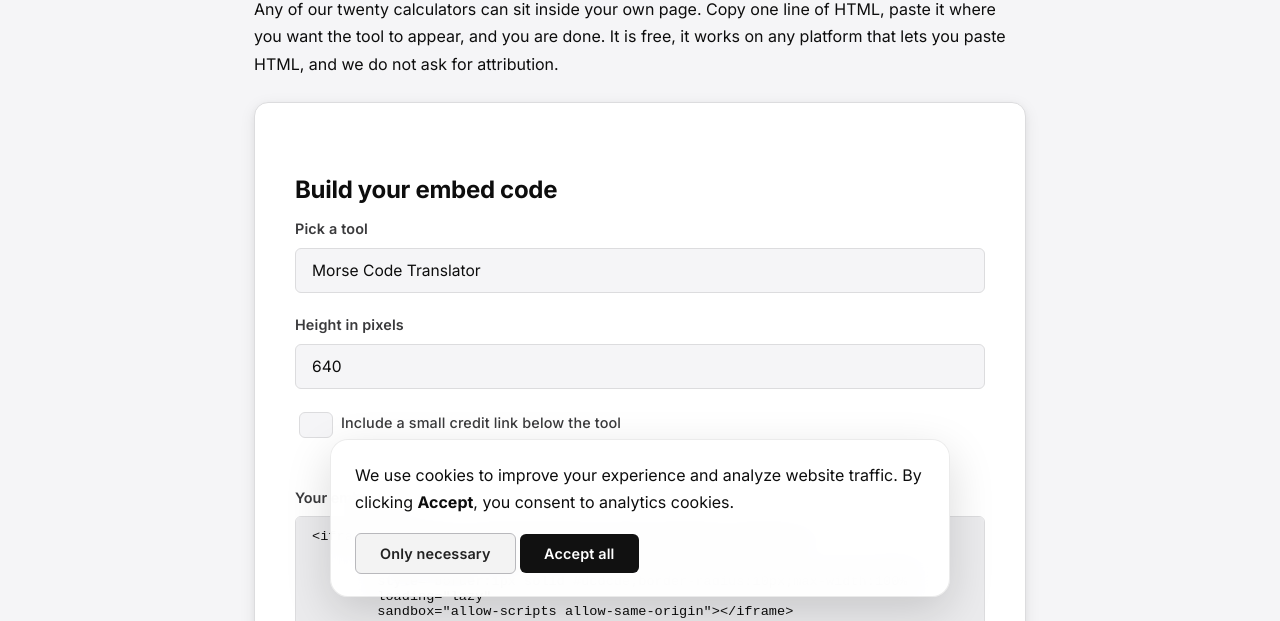
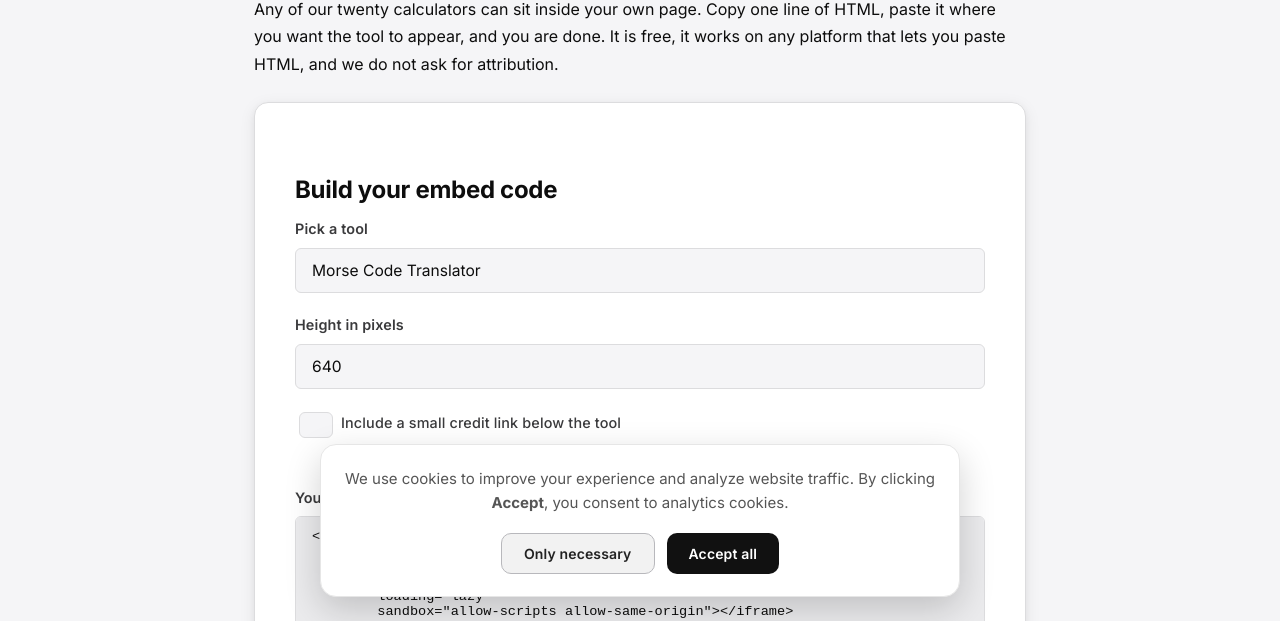
Before and after one commit to Ervin390/Calc, an Eleventy site: page src/embed.njk in a window 1280 px wide. Shown: the part 179-800 px from the top of the page. Built offline with nearby package versions, Linux system fonts and the light colour scheme; Eleventy itself is replaced by a stand-in of ours; files that its build step writes are made by us from their sources.

Commit message:
Update style.css 3

```diff
--- a/src/assets/style.css
+++ b/src/assets/style.css
@@ -1119,117 +1119,148 @@ main.container > h1:first-child {
 
 
 .cookie-banner{
+
 position:fixed;
-    left:50%;
+
+left:0;
+right:0;
 bottom:24px;
-    transform:translateX(-50%);
-    width:min(92%,620px);
 
-    background:rgba(255,255,255,.96);
-    backdrop-filter:blur(14px);
+display:flex;
+justify-content:center;
 
-    border:1px solid rgba(0,0,0,.08);
-    border-radius:18px;
-
-    box-shadow:0 15px 45px rgba(0,0,0,.15);
-
-    padding:22px 24px;
+padding:0 20px;
 
 z-index:999999;
 
-    animation:cookieFade .35s ease;
+animation:cookieShow .3s ease;
+
 }
 
-.cookie-content{
+.cookie-box{
+
+width:100%;
+max-width:640px;
+
+background:#fff;
+
+border-radius:16px;
+
+padding:22px;
+
+box-shadow:0 12px 35px rgba(0,0,0,.18);
+
+border:1px solid #e6e6e6;
+
 display:flex;
 flex-direction:column;
 align-items:center;
-    text-align:center;
-    gap:16px;
+gap:18px;
+
 }
 
-.cookie-content h3{
+.cookie-text{
+
 margin:0;
-    font-size:18px;
-    font-weight:700;
-    color:#111;
+
+text-align:center;
+
+font-size:15px;
+
+line-height:1.6;
+
+color:#555;
+
 }
 
-.cookie-content p{
-    margin:0;
-    font-size:15px;
-    line-height:1.6;
-    color:#555;
-    max-width:500px;
+.cookie-buttons{
+
+display:flex;
+
+gap:12px;
+
 }
 
-.cookie-actions{
-    display:flex;
-    gap:12px;
-}
+.cookie-btn{
 
-.cookie-actions button{
-    border:none;
-    border-radius:10px;
 padding:11px 22px;
 
-    font-size:14px;
-    font-weight:600;
+border-radius:10px;
+
+border:none;
 
 cursor:pointer;
 
+font-size:14px;
+
+font-weight:600;
+
 transition:.2s;
+
 }
 
-#cookie-accept{
+.cookie-btn.primary{
+
 background:#111;
+
 color:#fff;
+
 }
 
-#cookie-accept:hover{
+.cookie-btn.primary:hover{
+
 background:#000;
-    transform:translateY(-1px);
+
 }
 
-#cookie-reject{
-    background:#f3f3f3;
+.cookie-btn.secondary{
+
+background:#f2f2f2;
+
 color:#222;
+
 }
 
-#cookie-reject:hover{
+.cookie-btn.secondary:hover{
+
 background:#e7e7e7;
-    transform:translateY(-1px);
+
 }
 
-@keyframes cookieFade{
+@keyframes cookieShow{
 
 from{
+
 opacity:0;
-    transform:translate(-50%,30px);
+
+transform:translateY(25px);
+
 }
 
 to{
+
 opacity:1;
-    transform:translate(-50%,0);
+
+transform:translateY(0);
+
 }
 
 }
 
-@media (max-width:600px){
+@media(max-width:600px){
 
-.cookie-banner{
-    width:calc(100% - 20px);
-    bottom:10px;
-    padding:18px;
+.cookie-buttons{
+
+flex-direction:column;
+
+width:100%;
+
 }
 
-.cookie-actions{
+.cookie-btn{
+
 width:100%;
-    flex-direction:column;
-}
 
-.cookie-actions button{
-    width:100%;
 }
 
 }
```
Lines whose indentation alone changed are shown as unchanged.
